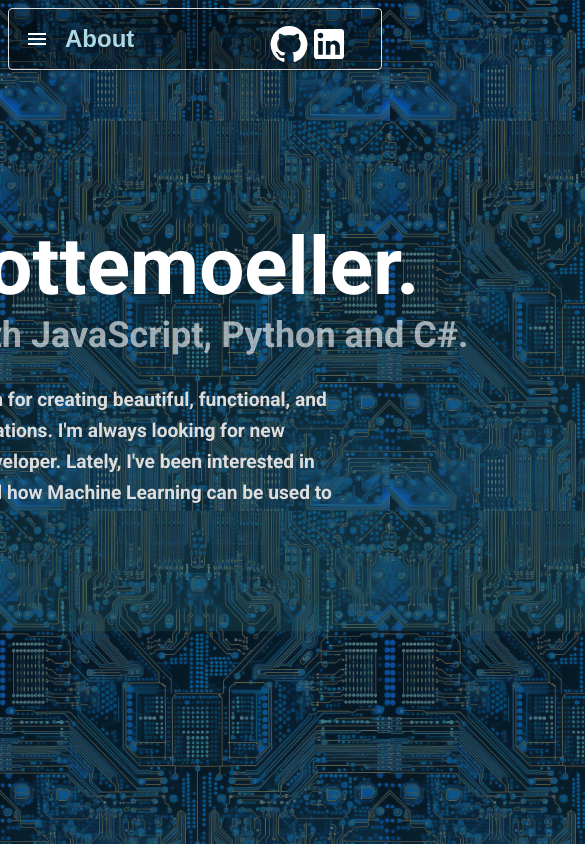
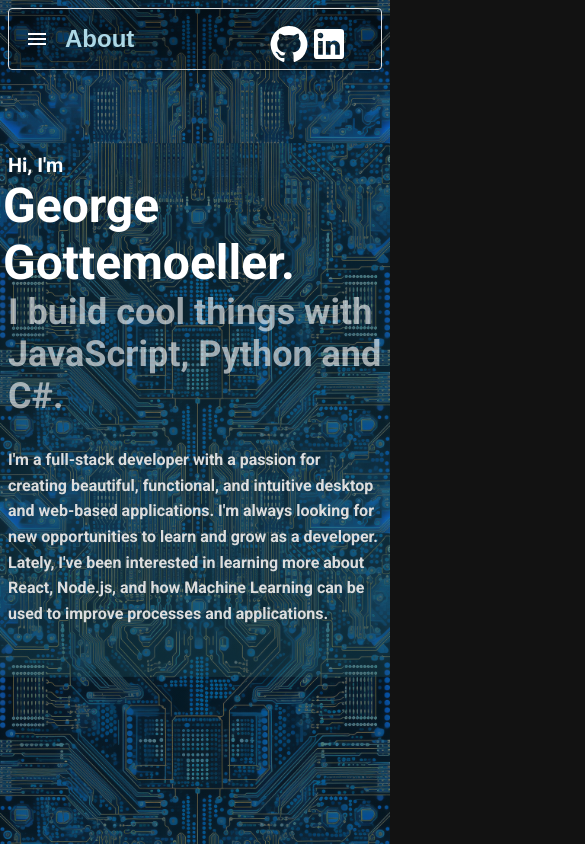
Before and after one commit to ggottemo/portfolio_vite, a React (Vite) app: page / in a window 390 px wide. Shown: the top 844 px of the page, 585 px wide, since content can reach past the window. Built offline with nearby package versions, Linux system fonts and the light colour scheme; a web font is replaced by a local one.

Commit message:
Responsive main page

```diff
--- a/src/styles/layouts/root.scss
+++ b/src/styles/layouts/root.scss
@@ -54,3 +54,62 @@ p {
   align-items: center;
   max-width: 80%;
 }
+
+/* Media query for tablet devices */
+@media (max-width: 768px) {
+  #name {
+    font-size: 4rem;
+  }
+
+  #summary-container {
+    width: 90%;
+  }
+
+  p {
+    font-size: 1.1rem;
+    max-width: 600px;
+  }
+
+  #root-container {
+    max-width: 90%;
+  }
+}
+
+/* Media query for mobile devices */
+@media (max-width: 480px) {
+  #name {
+    font-size: 3rem;
+  }
+
+  #name-container {
+    margin: 10vh 0 5vh 0;
+  }
+
+  #summary-container {
+    width: 100%;
+  }
+
+  p {
+    font-size: 1rem;
+    max-width: 100%;
+  }
+
+  #root-container {
+    max-width: 100%;
+  }
+}
+
+/* Media query for small mobile devices */
+@media (max-width: 320px) {
+  #name {
+    font-size: 2rem;
+  }
+
+  #name-container {
+    margin: 8vh 0 4vh 0;
+  }
+
+  p {
+    font-size: 0.9rem;
+  }
+}
```
